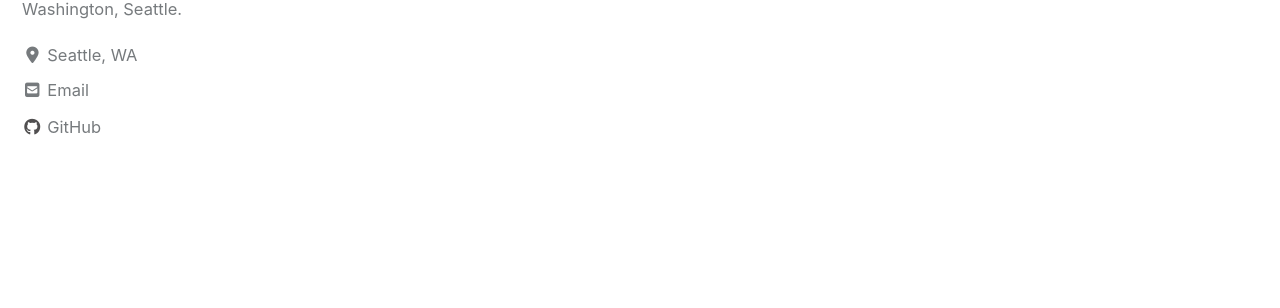
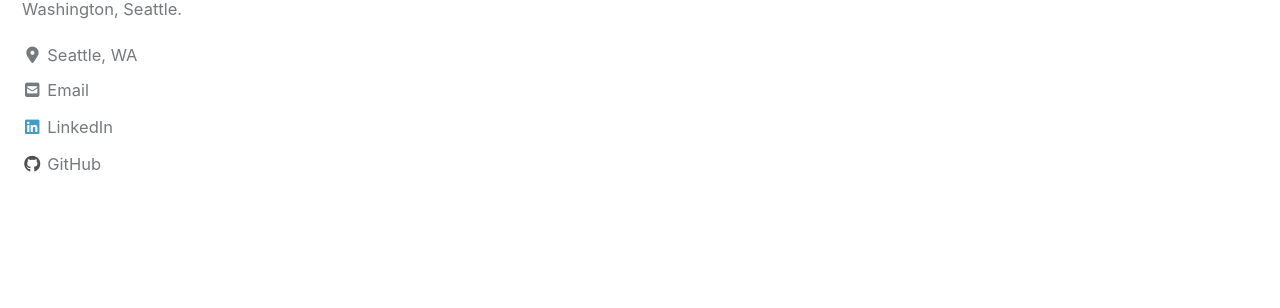
Before and after one commit to geovani-montoya/geovani-montoya.github.io, a Jekyll site: the page built from index.html, in a window 1280 px wide. Shown: the part 282-590 px from the top of the page. Built offline with Jekyll 4.4.1, drawn with Linux system fonts in a browser that asks for light colours; cached includes are drawn as plain includes; nearby versions of some CDN libraries; the list of posts is cut into pages by our own code.

Commit message:
with icons

```diff
--- a/_config.yml
+++ b/_config.yml
@@ -112,6 +112,7 @@ author:
   bio              : "Financial Services Professional and remote MS student in Computational Finance & Risk Management at the University of Washington, Seattle."
   location         : "Seattle, WA"
   email            : "gamontoy@uw.edu"
+  linkedin         : "geovani-montoya"
   github           : "geovani-montoya"
   links:
     - label: "email"
@@ -129,6 +130,9 @@ author:
     - label: "github"
       icon: "fab fa-fw fa-github"
       # url: "https://github.com/"
+    - label: "linkedin"
+      icon: "fab fa-linkedin"
+      # url: "https://linkedin.com/in/"
     - label: "Instagram"
       icon: "fab fa-fw fa-instagram"
       # url: "https://instagram.com/"
```
